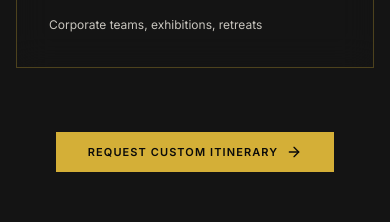
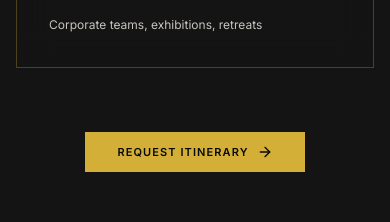
Before and after one commit to Global-Dev2026/Global-IHVtravel-India, a Next.js app: page / in a window 390 px wide. Shown: the part 8440-8662 px from the top of the page. Built offline with nearby package versions, Linux system fonts and the light colour scheme; a web font is replaced by a local one.

Commit message:
feat: add HomePage component featuring a video background hero and responsive navbar

```diff
--- a/src/app/HomePage.tsx
+++ b/src/app/HomePage.tsx
@@ -315,9 +315,9 @@ function SignatureJourneys() {
         </div>
 
         <div className="mt-16 text-center">
-          <button className="btn-gold group inline-flex items-center gap-2">
-            Request Custom Itinerary <ArrowRight className="w-4 h-4 group-hover:translate-x-1 transition-transform" />
-          </button>
+          <a href="https://ihvtravel.com" target="_blank" rel="noopener noreferrer" className="btn-gold group inline-flex items-center gap-2">
+            Request Itinerary <ArrowRight className="w-4 h-4 group-hover:translate-x-1 transition-transform" />
+          </a>
         </div>
       </div>
     </section>
```
